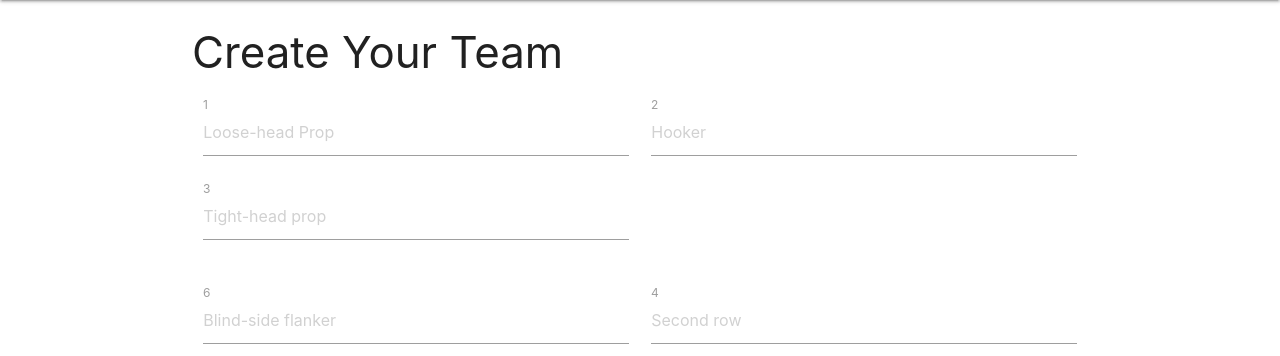
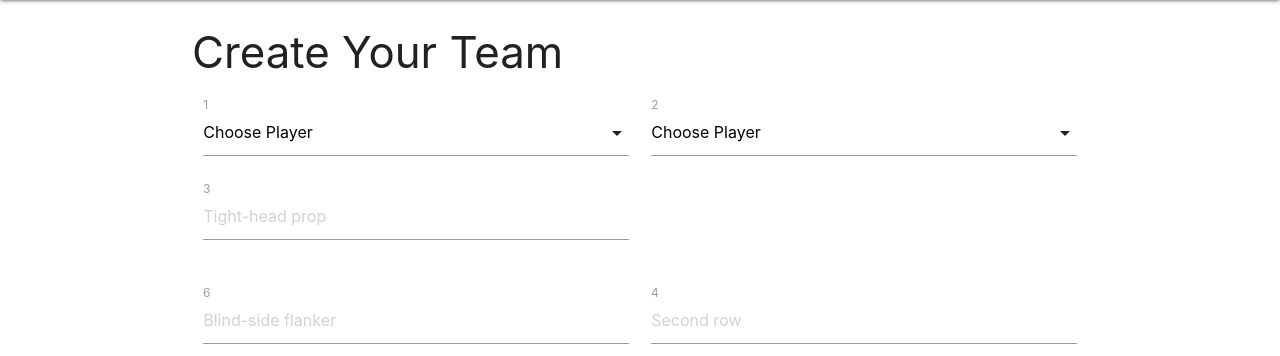
Before and after one commit to StephenWhittington/rugby-world-xv, a Flask app: page / in a window 1280 px wide. Shown: the part 64-420 px from the top of the page. Run offline with Flask 2, Linux system fonts and the light colour scheme; a database or web service that is not in the repository returns one stand-in record (values such as "Sample title"); some libraries are stand-ins or nearby versions.

Commit message:
Added option elements to team page with a jinja for loop that selects from players database

```diff
--- a/.c9/metadata/environment/templates/base.html
+++ b/.c9/metadata/environment/templates/base.html
@@ -1 +1 @@
-{"filter":false,"title":"base.html","tooltip":"/templates/base.html","undoManager":{"mark":-1,"position":-1,"stack":[]},"ace":{"folds":[],"scrolltop":0,"scrollleft":0,"selection":{"start":{"row":23,"column":81},"end":{"row":23,"column":81},"isBackwards":false},"options":{"guessTabSize":true,"useWrapMode":false,"wrapToView":true},"firstLineState":0},"timestamp":1573592495549,"hash":"86fce9933416577d1269092f58ac44d577cae4c1"}
+{"filter":false,"title":"base.html","tooltip":"/templates/base.html","undoManager":{"mark":-1,"position":-1,"stack":[]},"ace":{"folds":[],"scrolltop":0,"scrollleft":0,"selection":{"start":{"row":46,"column":12},"end":{"row":46,"column":12},"isBackwards":false},"options":{"guessTabSize":true,"useWrapMode":false,"wrapToView":true},"firstLineState":0},"timestamp":1574201626985,"hash":"5e49ba26002b74fcb87aaf85fd44e7ba792ae07a"}
--- a/app.py
+++ b/app.py
@@ -17,7 +17,7 @@ mongo = PyMongo(app)
 @app.route('/create_team')
 def view_team():
     return render_template("team.html",
-                            team=mongo.db.team.find())
+                            players=mongo.db.players.find())
 
 @app.route('/new_team')
 def new_team():
@@ -33,7 +33,7 @@ def add_player():
 @app.route('/create_team')
 def create_team():
     return render_template("team.html",
-                            team=mongo.db.team.find())
+                            players=mongo.db.players.find())
 
 @app.route('/add_team', methods=['POST'])
 def add_team():
--- a/templates/base.html
+++ b/templates/base.html
@@ -44,6 +44,7 @@
     <script type="text/javascript">
         $(document).ready(function() {
             $('.collapsible').collapsible();
+            $('select').formSelect();
             $('.sidenav').sidenav();
         });
     </script>
--- a/templates/team.html
+++ b/templates/team.html
@@ -4,11 +4,21 @@
     <form action="{{ url_for('add_team') }}" method="POST" class="col s12">
         <div class="row">
             <div class="input-field col s6">
-                <input placeholder="Loose-head Prop" id="loose_head_prop" name="loose_head_prop" type="text" class="validate">
+                <select id="loose_head_Prop" name="loose_head_prop">
+                    <option value="" disabled selected>Choose Player</option>
+                    {% for ply in players %}
+                <option value="{{ply.player_name}}">{{ply.player_name}}</option>
+                 {% endfor %}
+                    </select>
                 <label for="loose_head_Prop">1</label>
             </div>
             <div class="input-field col s6">
-                <input placeholder="Hooker" id="hooker" name="hooker" type="text" class="validate">
+                <select id="hooker" name="hooker">
+                    <option value="" disabled selected>Choose Player</option>
+                    {% for plyr in players %}
+                <option value="{{plyr.player_name}}">{{plyr.player_name}}</option>
+                 {% endfor %}
+                    </select>
                 <label for="hooker">2</label>
             </div>
             <div class="input-field col s6">
@@ -17,11 +27,11 @@
             </div>
         </div>
         <div class="row">
-             <div class="input-field col s6">
+            <div class="input-field col s6">
                 <input placeholder="Blind-side flanker" id="blind_side_flanker" name="blind_side_flanker" type="text" class="validate">
                 <label for="blind_side_flanker">6</label>
             </div>
-             <div class="input-field col s6">
+            <div class="input-field col s6">
                 <input placeholder="Second row" id="second_row" name="second_row" type="text" class="validate">
                 <label for="second_row">4</label>
             </div>
@@ -47,7 +57,7 @@
             </div>
         </div>
         <div class="row">
-             <div class="input-field col s6">
+            <div class="input-field col s6">
                 <input placeholder="Fly-half" id="fly_half" name="fly_half" type="text" class="validate">
                 <label for="fly_half">10</label>
             </div>
@@ -68,7 +78,8 @@
             <div class="input-field col s6">
                 <input placeholder="Left wing" id="left_wing" name="left_wing" type="text" class="validate">
                 <label for="left_wing">11</label>
-            </div><div class="input-field col s6">
+            </div>
+            <div class="input-field col s6">
                 <input placeholder="Right wing" id="right_wing" name="right_wing" type="text" class="validate">
                 <label for="right_wing">14</label>
             </div>
@@ -79,7 +90,7 @@
                 <label for="full_back">15</label>
             </div>
         </div>
-         <div class="row">
+        <div class="row">
             <button class="btn waves-effect waves-light" type="submit" name="action">Save Team
                 <i class="material-icons right">add_circle</i>
              </button>
```
Also changed, not shown: .c9/metadata/environment/app.py (+1 -1 lines), .c9/metadata/environment/templates/addplayers.html (+1 -1 lines), .c9/metadata/environment/templates/team.html (+1 -1 lines), 1 other file.
